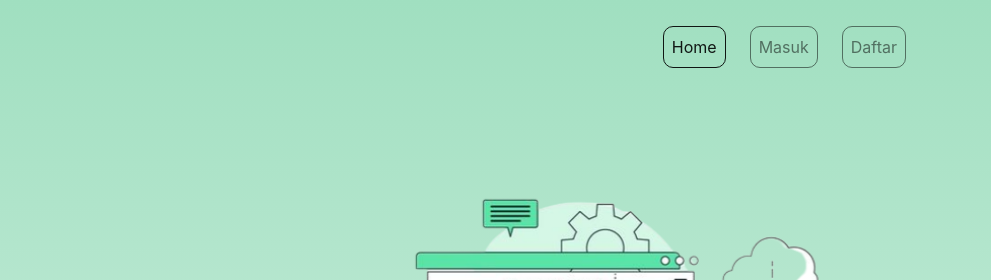
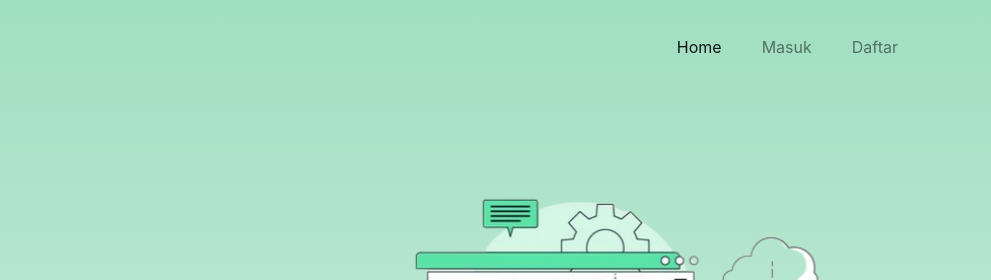
Before and after one commit to nabilghi55/Sinauu-Codingg, a plain HTML site: page index.html in a window 1280 px wide. Shown: the top 280 px of the page, 289-1280 px from the left. Drawn offline with nearby package versions, Linux system fonts and the light colour scheme; a web font is replaced by a local one.

Commit message:
Update style.css

```diff
--- a/style/style.css
+++ b/style/style.css
@@ -153,11 +153,6 @@
 .halaman3{
 	background-color: #C8FCF6;
 }
-.nav-link{
-	border: 1px solid;
-	border-radius: 10px;
-
-}
 .btn{
 	border: 1px solid;
 }
```
